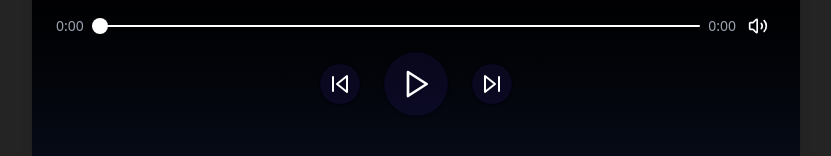
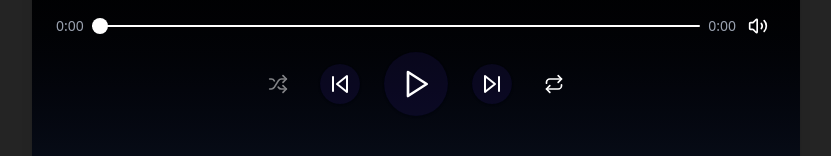
Before and after one commit to IsaaChaquito/Custom-Player-Music, a React (Vite) app: page / in a window 1280 px wide. Shown: the part 132-288 px from the top of the page, without its empty margins (224-1055 px from the left). Built offline with nearby package versions, Linux system fonts and the light colour scheme.

Commit message:
shuffle and repeat buttons

```diff
--- /dev/null
+++ b/src/assets/icons/Remove.jsx
@@ -0,0 +1,7 @@
+import React from 'react'
+
+export const RemoveIcon = (props) => {
+  return (
+    <svg xmlns="http://www.w3.org/2000/svg" {...props} width="1em" height="1em" viewBox="0 0 256 256"><g fill="none" stroke="currentColor" strokeLinecap="round" strokeLinejoin="round" strokeWidth="16"><circle cx="128" cy="128" r="112"/><path d="M 80.000004,128 H 176.00001"/></g></svg>
+  )
+}
--- a/src/assets/icons/index.js
+++ b/src/assets/icons/index.js
@@ -2,3 +2,4 @@
 
 export { AddSongIcon } from './AddSong.jsx';
 export { InfoItalicIcon } from './InfoItalic.jsx';
+export { RemoveIcon } from './Remove.jsx';
--- a/src/player/Player.jsx
+++ b/src/player/Player.jsx
@@ -1,7 +1,7 @@
 import { useState, useRef, useEffect } from 'react';
-import { Play, Pause, SkipBack, SkipForward, Volume2, VolumeX, Info } from 'lucide-react';
+import { Play, Pause, SkipBack, SkipForward, Volume2, VolumeX, Shuffle, Repeat, Repeat1 } from 'lucide-react';
 import { parseBlob } from 'music-metadata-browser';
-import { AddSongIcon, InfoItalicIcon } from '../assets/icons';
+import { AddSongIcon, RemoveIcon } from '../assets/icons';
 
 // Componente principal del reproductor de música
 export default function MusicPlayer() {
@@ -16,14 +16,14 @@ export default function MusicPlayer() {
     isMuted: false,
     showSongInfo: false,
     volumeBarWidth: 0,
-    playlist: []
+    playlist: [],
+    repeatMode: 'repeat-all',
+    shuffleMode: false
   });
 
   // Referencias para manipular el elemento de audio
   const audioRef = useRef(null);
   const progressBarRef = useRef(null);
-
-
 
     const handleFileUpload = async (e) => {
       const files = Array.from(e.target.files);
@@ -210,6 +210,26 @@ export default function MusicPlayer() {
     setPlayer({ ...player, showSongInfo: !player.showSongInfo })
   }
 
+  const removeFromPlaylist = (index) => {
+    const newPlaylist = [...player.playlist];
+    newPlaylist.splice(index, 1);
+    setPlayer({ ...player, playlist: newPlaylist, currentTrackIndex: index-1 === -1 ? 0 : index-1 });
+  }
+
+  const toggleRepeatMode = () => {
+    setPlayer({
+      ...player,
+      repeatMode: player.repeatMode === 'repeat-all' ? 'repeat-one' : player.repeatMode === 'repeat-one' ? 'none' : 'repeat-all'
+    })
+  }
+
+  const toggleShuffleMode = () => {
+    setPlayer({
+      ...player,
+      shuffleMode: !player.shuffleMode
+    })
+  }
+
   return (
     <div className="flex flex-col items-center w-full sm:w-3xl min-h-screen  p-6 mx-auto bg-gray-800 bg-gradient-to-t from-gray-700 via-gray-900 to-black sm:rounded-lg shadow-lg">
 
@@ -231,7 +251,7 @@ export default function MusicPlayer() {
 
       {/* Imagen de la cancion */}
       {player.playlist.length > 0 && (
-        <div onClick={alternateShowSongInfo} className="size-68 bg-gray-700d mb-6 *:rounded-lg overflow-hidden rounded-lg relative group shadow-mdd">
+        <div onClick={alternateShowSongInfo} className="size-68 bg-gray-700d mb-6 *:rounded-lg overflow-hidden rounded-lg relative  shadow-mdd">
             <img
                 src={player.playlist[player.currentTrackIndex].picture}
                 alt={player.playlist[player.currentTrackIndex].title}
@@ -239,7 +259,7 @@ export default function MusicPlayer() {
               />
 
           {player.playlist[player.currentTrackIndex] &&
-            <div className={`flex flex-col gap-y-1 absolute top-0 left-0 size-full bg-black opacity-0 border border-gray-500 group-hover:opacity-85 text-sm p-3 duration-300 ${player.showSongInfo ? 'opacity-85' : 'opacity-0'}`}>
+            <div className={`flex flex-col gap-y-1 absolute top-0 left-0 size-full bg-black  border border-gray-500 text-sm p-3 duration-300 ${player.showSongInfo ? 'opacity-85' : 'opacity-0'}`}>
               <h3 className="text-xl font-semibold text-white text-center"> {player.playlist[player.currentTrackIndex].title}</h3>
               <h3 className='text-sm text-gray-400 font-normal'>Artist: {player.playlist[player.currentTrackIndex].artist}</h3>
               <h3 className='text-sm text-gray-400 font-normal'>Album: {player.playlist[player.currentTrackIndex].album}</h3>
@@ -257,8 +277,8 @@ export default function MusicPlayer() {
               <h3 className="font-semibold text-white overflow-hidden truncate"> {player.playlist[player.currentTrackIndex].title}</h3>
               <h3 className=' text-gray-400 font-normal'>{player.playlist[player.currentTrackIndex].artist}</h3>
             </div>
-            <button onClick={ alternateShowSongInfo } className=' rounded-full'>
-              <InfoItalicIcon className="w-5.5 h-5.5 text-gray-400" />
+            <button onClick={ ()=> removeFromPlaylist( player.currentTrackIndex ) } className=' rounded-full'>
+              <RemoveIcon className="w-5.5 h-5.5 text-white " />
             </button>
           </div>
         ) : (
@@ -315,6 +335,14 @@ export default function MusicPlayer() {
 
       {/* Controles de reproducción */}
       <div className="flex items-center justify-center w-full mb-6 space-x-6">
+
+        <button
+          onClick={ toggleShuffleMode }
+          className="flex items-center justify-center p-2 text-white "
+        >
+          <Shuffle size={20} className={`${player.shuffleMode ? '' : 'opacity-50'}`} />
+        </button>
+
         <button
           onClick={playPreviousTrack}
           className="flex items-center justify-center p-2 text-white bg-indigo-700/10 hover:bg-black/20 rounded-full duration-1000 shadow-sm"
@@ -336,6 +364,20 @@ export default function MusicPlayer() {
           <SkipForward size={24} />
         </button>
 
+        <button
+          onClick={ toggleRepeatMode }
+          className="flex items-center justify-center p-2 text-white "
+        >
+          {
+            player.repeatMode === 'repeat-all'
+            ? <Repeat size={20} />
+            : player.repeatMode === 'repeat-one'
+            ? <Repeat1 size={20} />
+            : <Repeat size={20} className='opacity-50' />
+          }
+
+        </button>
+
 
       </div>
 
@@ -351,7 +393,7 @@ export default function MusicPlayer() {
             {player.playlist.map((track, index) => (
               <li
                 key={index}
-                className={`relative flex items-center p-3 border-b cursor-pointer border-gray-600 hover:bg-gray-600 ${index === player.currentTrackIndex ? 'bg-gray-600' : ''} group`}
+                className={`relative flex items-center p-3 border-b last:border-b-0 cursor-pointer border-gray-600 hover:bg-gray-600 ${index === player.currentTrackIndex ? 'bg-gray-600' : ''} group`}
                 onClick={() =>
                   setPlayer({ ...player, currentTrackIndex: index, isPlaying: true })
                 }
```
